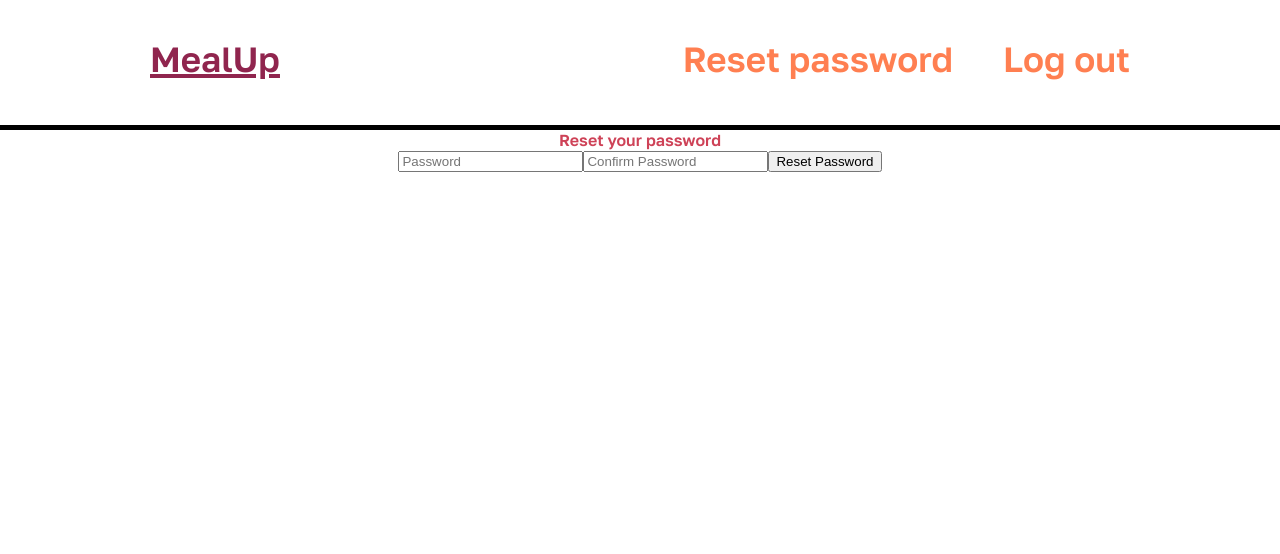
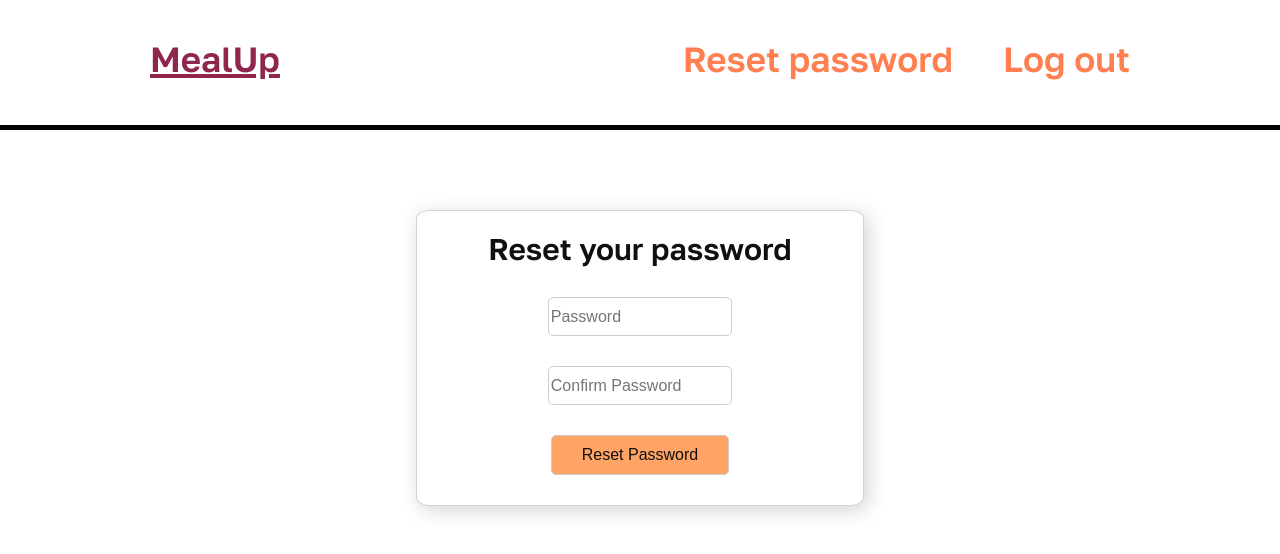
Before and after one commit to BBlyde/MealUp, an Angular app: page /reset-password in a window 1280 px wide. Shown: the top 554 px of the page. Built offline with nearby package versions, Linux system fonts and the light colour scheme; sample sign-in values are in the browser's storage.

Commit message:
last fixes

```diff
--- a/package.json
+++ b/package.json
@@ -18,6 +18,7 @@
     "@angular/platform-browser": "^15.2.0",
     "@angular/platform-browser-dynamic": "^15.2.0",
     "@angular/router": "^15.2.0",
+    "jwt-decode": "^3.1.2",
     "rxjs": "~7.8.0",
     "tslib": "^2.3.0",
     "zone.js": "~0.12.0"
--- a/src/app/component/add-meal/add-meal.component.html
+++ b/src/app/component/add-meal/add-meal.component.html
@@ -5,7 +5,7 @@
       <input type="text" formControlName="meal" required="true">
     </label>
     <label>
-      Recipe :
+      Quick Description :
       <textarea formControlName="description" required="true"></textarea>
     </label>
     <label>
--- a/src/app/component/add-meal/add-meal.component.ts
+++ b/src/app/component/add-meal/add-meal.component.ts
@@ -26,5 +26,6 @@ export class AddMealComponent {
 
   onSubmit(): void {
     this.onAddUpdateMeal.emit(this.mealForm.value);
+    window.location.reload();
   }
 }
--- a/src/app/component/meal-list/meal-list.component.ts
+++ b/src/app/component/meal-list/meal-list.component.ts
@@ -34,25 +34,6 @@ export class MealListComponent implements OnInit{
 
   }
 
-  /*editMeal(meal: Meal) {
-    //console.log("[INFO] You clicked, editing meal now");
-
-    // send data from the note component into the add-note component
-    this.mealForm.setValue({
-      id: note["id"],
-      title: note["title"],
-      text: note["text"]
-    })
-
-    this.uiService.toggleEditNoteData(this.noteForm.value);
-  }*/
-
-  deleteMeal(meal: Meal){
-    const mealId = meal["_id"];
-    const index: number = this.meals.indexOf(meal);
-    this.mealService.deleteMeal(mealId).subscribe(() => this.meals.splice(index, 1));
-  }
-
   addMeal(meal: Meal){
     const mealId = meal["_id"];
     const canEditMeal = mealId ? true : false;
@@ -67,17 +48,11 @@ export class MealListComponent implements OnInit{
                         let index = this.meals.findIndex( item => item["_id"] == meal._id);
                         this.meals[index].title = meal.title;
                         this.meals[index].text = meal.text;
-                        //console.log("Record updated!"); // remove prints in production
                       });
     }else{    // add a new meal
       this.mealService.addMeal(meal).subscribe((meal: Meal) => (this.meals.push(meal)));
     }
 
-    //this.refreshPage();
-  }
-
-  refreshPage() {
-    this.location.replaceState(this.location.path());
     window.location.reload();
   }
 }
--- a/src/app/component/meal/meal.component.css
+++ b/src/app/component/meal/meal.component.css
@@ -73,7 +73,7 @@ textarea{
     border-style: none;
     border-bottom: 1px solid black;
     width: 90%;
-    height: 75px;
+    height: 100px;
     font-size: 16px;
     margin-top: 20px;
 }
@@ -82,3 +82,7 @@ textarea{
     opacity: 1;
     color: #CE4257;
 }
+
+.hidden{
+    display: none;
+}
--- a/src/app/component/meal/meal.component.html
+++ b/src/app/component/meal/meal.component.html
@@ -3,15 +3,15 @@
     <img [src]="meal.imageUrl" [alt]="meal.title">
     <form [formGroup]="mealForm" novalidate class="flex-meal-card flex-form">
         <textarea formControlName="description" required="true" placeholder="{{ meal.text }}"></textarea>
-        <button (click)="editMeal(meal)" class="edit-button">Edit</button>
+        <button (click)="editMeal(meal)" [class]="{ hidden: !this.isOwner, 'edit-button': true }">Edit</button>
     </form>
     <div class="flex-meal-card">
         <p>
             <button (click)="addVouch(meal)" class="vouch-button">{{ buttonText }}</button>
-            <span [ngStyle]="{ color: 'rgb(0, ' + meal.vouch * 10 + ', 0)' }"> {{ meal.vouch }}</span>
+            <span> {{ meal.vouch }}</span>
         </p>
         <div class="right-side">
-            <button (click)="deleteMeal(meal)" class="right-button">Delete</button>
+            <button (click)="deleteMeal(meal)" [class]="{ hidden: !this.isOwner, 'right-button': true }">Delete</button>
         </div>
     </div>
 </div>
--- a/src/app/component/meal/meal.component.ts
+++ b/src/app/component/meal/meal.component.ts
@@ -2,6 +2,8 @@ import { Component, Input, OnInit } from '@angular/core';
 import { FormBuilder, FormGroup } from '@angular/forms';
 import { Meal } from 'src/app/models/meal.model';
 import { MealService } from '../../services/meal.service';
+import { AuthService } from 'src/app/services/auth.service';
+import jwtDecode from 'jwt-decode';
 
 @Component({
   selector: 'app-meal',
@@ -10,70 +12,120 @@ import { MealService } from '../../services/meal.service';
 })
 export class MealComponent implements OnInit{
 
+  isOwner = false;
+
   @Input() meal!: Meal;
 
   buttonText!: string;
 
   mealForm: FormGroup;
 
-  constructor(private formBuilder: FormBuilder, private mealService: MealService) {
+  constructor(private formBuilder: FormBuilder, private mealService: MealService, private authService: AuthService) {
     this.mealForm = this.formBuilder.group({
       description: ['']
     });
   }
 
   ngOnInit(){
-    this.buttonText = "➕";
+    // Inits the meals with the correct button text
+    if (this.hasAlreadyLiked() !== null) {
+      this.buttonText = "✖️";
+    } else {
+      this.buttonText = "➕";
+    }
+
+    this.isOwner = this.isTheOwner();
+  }
+
+  hasAlreadyLiked() {
+    // Get the user ID from the JWT token
+    const token = this.authService.getToken();
+
+    if (typeof token === 'string') {
+      // Decode the JWT token to get the payload
+      const payload = jwtDecode(token) as { subject: string };
+      // Extract the user ID from the payload
+      const userId = payload['subject'];
+
+      if (this.meal.vouchedBy.includes(userId)) {
+        return userId;
+      }
+    }
+    return null;
+  }
+
+  isTheOwner() {
+    // Get the user ID from the JWT token
+    const token = this.authService.getToken();
+
+    if (typeof token === 'string') {
+      // Decode the JWT token to get the payload
+      const payload = jwtDecode(token) as { subject: string };
+      // Extract the user ID from the payload
+      const userId = payload['subject'];
+
+      if (this.meal.owner === userId) {
+        return true;
+      }
+    }
+    return false;
   }
 
   addVouch(meal: Meal) {
     const mealId = meal["_id"];
+    // Get the user ID from the JWT token
+    const token = this.authService.getToken();
 
-    if (this.buttonText === '➕') {
+    if (typeof token === 'string') {
+      // Decode the JWT token to get the payload
+      const payload = jwtDecode(token) as { subject: string };
+      // Extract the user ID from the payload
+      const userId = payload['subject'];
 
-      const data = {
-        _id: meal._id,
-        title: meal.title,
-        text: meal.text,
-        vouch: meal.vouch+1,
-        imageUrl: meal.imageUrl
+      if (!this.meal.vouchedBy.includes(userId)) {
+        meal.vouch+=1;
+        meal.vouchedBy.push(userId);
+        this.buttonText = '✖️';
+        this.mealService.updateMeal(mealId, meal).subscribe(()=>{});
+      } else {
+        meal.vouch-=1;
+
+        // Remove the user ID from the vouchedBy array
+        const index = meal.vouchedBy.indexOf(userId);
+        if (index > -1) {
+          meal.vouchedBy.splice(index, 1);
+        }
+
+        this.buttonText = '➕';
+        this.mealService.updateMeal(mealId, meal).subscribe(()=>{});
       }
-      console.log(data);
-      this.buttonText = '✖️';
-      this.mealService.updateMeal(mealId, data).subscribe(()=>{});
+    }
 
-    } else {
-
-      const data = {
-        _id: meal._id,
-        title: meal.title,
-        text: meal.text,
-        vouch: meal.vouch-1,
-        imageUrl: meal.imageUrl
-      }
-      this.buttonText = '➕';
-      this.mealService.updateMeal(mealId, data).subscribe(()=>{});
-    }
+    window.location.reload();
   }
 
   deleteMeal(meal: Meal){
     const mealId = meal["_id"]; // retreive the unique id for the note
-    //const index: number = this.meal.indexOf(meal); // get the index of the note
 
     this.mealService.deleteMeal(mealId).subscribe(() => {});
+
+    window.location.reload();
   }
 
   editMeal(meal: Meal){
-    const mealId = meal["_id"];
+    const mealId = meal["_id"]; // retreive the unique id for the note
 
     const data = {
       _id: meal._id,
       title: meal.title,
       text: this.mealForm.value.description,
       vouch: meal.vouch,
-      imageUrl: meal.imageUrl
+      imageUrl: meal.imageUrl,
+      vouchedBy: meal.vouchedBy
     }
 
     this.mealService.updateMeal(mealId, data).subscribe(() => {});
+
+    window.location.reload();
   }
 }
--- a/src/app/component/reset-password/reset-password.component.css
+++ b/src/app/component/reset-password/reset-password.component.css
@@ -0,0 +1,54 @@
+.form-card {
+    box-sizing: border-box;
+    width: 35%;
+    margin: 20px auto;
+    display: flex;
+    margin-top: 80px;
+    flex-direction: column;
+    box-shadow: lightgray 4px 4px 20px;
+    border : lightgray 1px solid;
+    border-radius: 3%;
+}
+
+.form-title{
+  margin-top: 20px;
+  font-size: 30px;
+  color : #111010;
+}
+
+.form-column{
+  display: flex;
+  flex-direction: column;
+  align-items: center;
+}
+
+.form-field{
+  width: 40%;
+  height: 35px;
+  margin-top : 30px;
+  border: 1px solid #ccc;
+  border-radius: 5px;
+  background-color: #fff;
+  color: #333;
+  font-size: 16px;
+}
+
+.submit {
+  display: inline-block;
+  padding: 10px 20px;
+  border: 1px solid #ccc;
+  border-radius: 5px;
+  background-color: #FFA464;
+  color: #111010;
+  font-size: 16px;
+  text-align: center;
+  text-decoration: none;
+  cursor: pointer;
+  margin-top: 30px;
+  margin-bottom: 30px;
+  width: 40%;
+}
+
+.submit:hover {
+  color: #fff;
+}
--- a/src/app/models/meal.model.ts
+++ b/src/app/models/meal.model.ts
@@ -4,4 +4,6 @@ export interface Meal {
     text: string;
     vouch: number;
     imageUrl: string;
+    vouchedBy: Array<string>;
+    owner: string;
 }
--- a/src/app/services/auth.service.ts
+++ b/src/app/services/auth.service.ts
@@ -31,7 +31,6 @@ export class AuthService {
      this.router.navigateByUrl("/login");
   }
 
-
   // reset password
   resetPassword(password: string){
     return this.http.post<any>(`${this.apiUrl}/reset-password`, {password});
```
Also changed, not shown: 1 other file (tests, documents, lock files or other folders).
